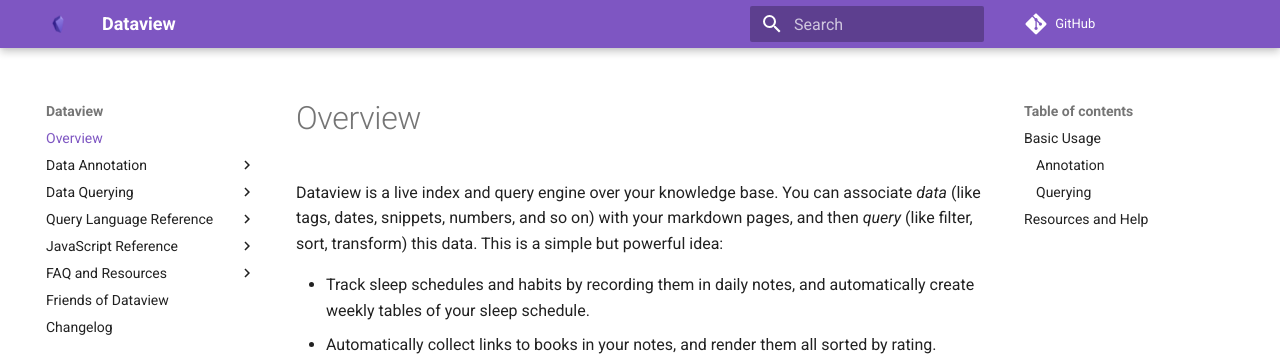
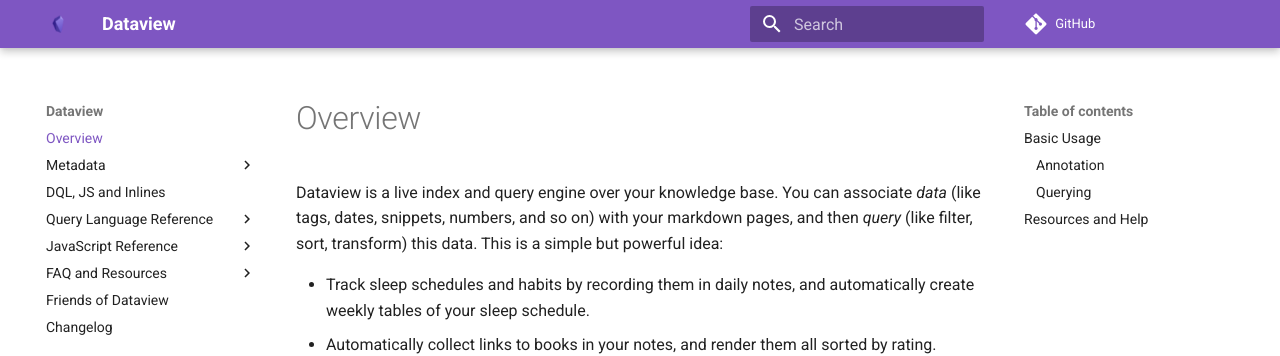
Before and after one commit to blacksmithgu/obsidian-dataview, an MkDocs documentation site: the page built from docs/docs/index.md, in a window 1280 px wide. Shown: the top 356 px of the page. Built offline with MkDocs 1.6.1 and Material for MkDocs 9.7.7, drawn with Linux system fonts in a browser that asks for light colours; comment, search, counter and statistics services are not loaded.

Commit message:
chore(docs): rename Data Annotation to Metadata
move block types onto root

```diff
--- a/docs/mkdocs.yml
+++ b/docs/mkdocs.yml
@@ -17,19 +17,18 @@ theme:
   custom_dir: overrides
 nav:
   - Overview: 'index.md'
-  - Data Annotation:
+  - Metadata:
     - Types of Data: 'annotation/types-of-metadata.md'
     - Metadata on pages: 'annotation/metadata-pages.md'
     - Metadata on tasks: 'annotation/metadata-tasks.md'
-  - Data Querying:
-    - DQL, Javascript and Inlines: 'queries/dql-js-inline.md'
+  - DQL, JS and Inlines: 'queries/dql-js-inline.md'
+  - Query Language Reference:
     - Structure of a Query: 'queries/structure.md'
     - Query Types: 'queries/query-types.md'
     - Data Commands: 'queries/data-commands.md'
-  - Query Language Reference:
+    - Sources: 'reference/sources.md'
     - Expressions: 'reference/expressions.md'
     - Literals: 'reference/literals.md'
-    - Sources: 'reference/sources.md'
     - Functions: 'reference/functions.md'
   - JavaScript Reference:
     - Overview: 'api/intro.md'
@@ -47,7 +46,7 @@ plugins:
   - search
   - redirects:
       redirect_maps:
-        docs/where-data-comes-from.md: data-annotation.md
+        docs/where-data-comes-from.md: annotation/types-of-metadata.md
         docs/creating-queries.md: queries/dql-js-inline.md
         docs/query/queries.md: queries/structure.md
         docs/query/expressions.md: reference/expressions.md
```
